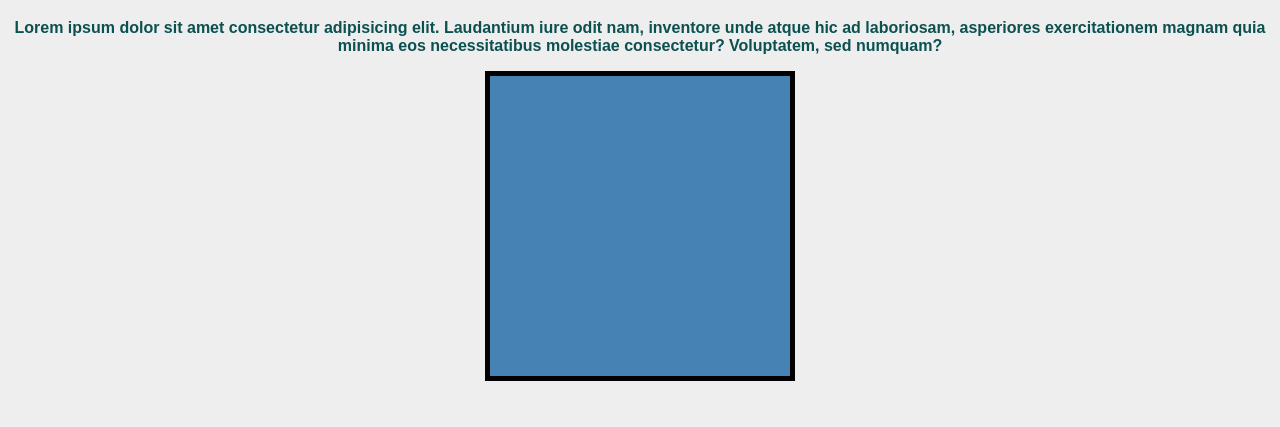
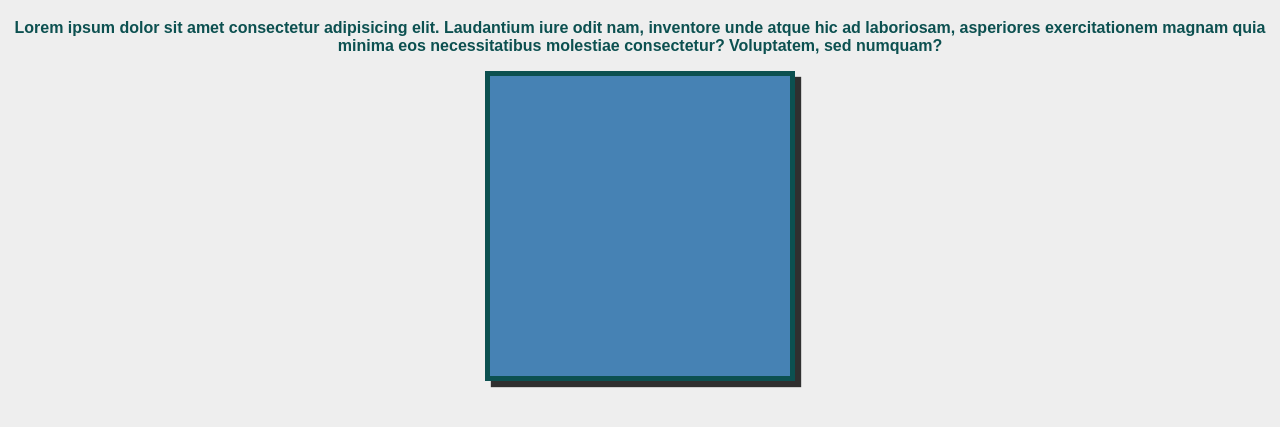
Before and after one commit to LuisAgreda/HiperBlog.io, a plain HTML site: page Index.html in a window 1280 px wide. Shown: the part 61-488 px from the top of the page. Drawn offline with Linux system fonts and the light colour scheme.

Commit message:
cubo Beta 0.6

```diff
--- a/css/styles.css
+++ b/css/styles.css
@@ -16,7 +16,8 @@ h1 {
 .cube {
     width: 300px;
     height: 300px;
+    margin: auto;
     background-color: steelblue;
-    border: solid 5px black;
-    margin: auto;
+    border: solid 5px rgb(12, 80, 80);;
+    box-shadow: 6px 6px 1px rgba(0, 0, 0, .8);
 }
```
